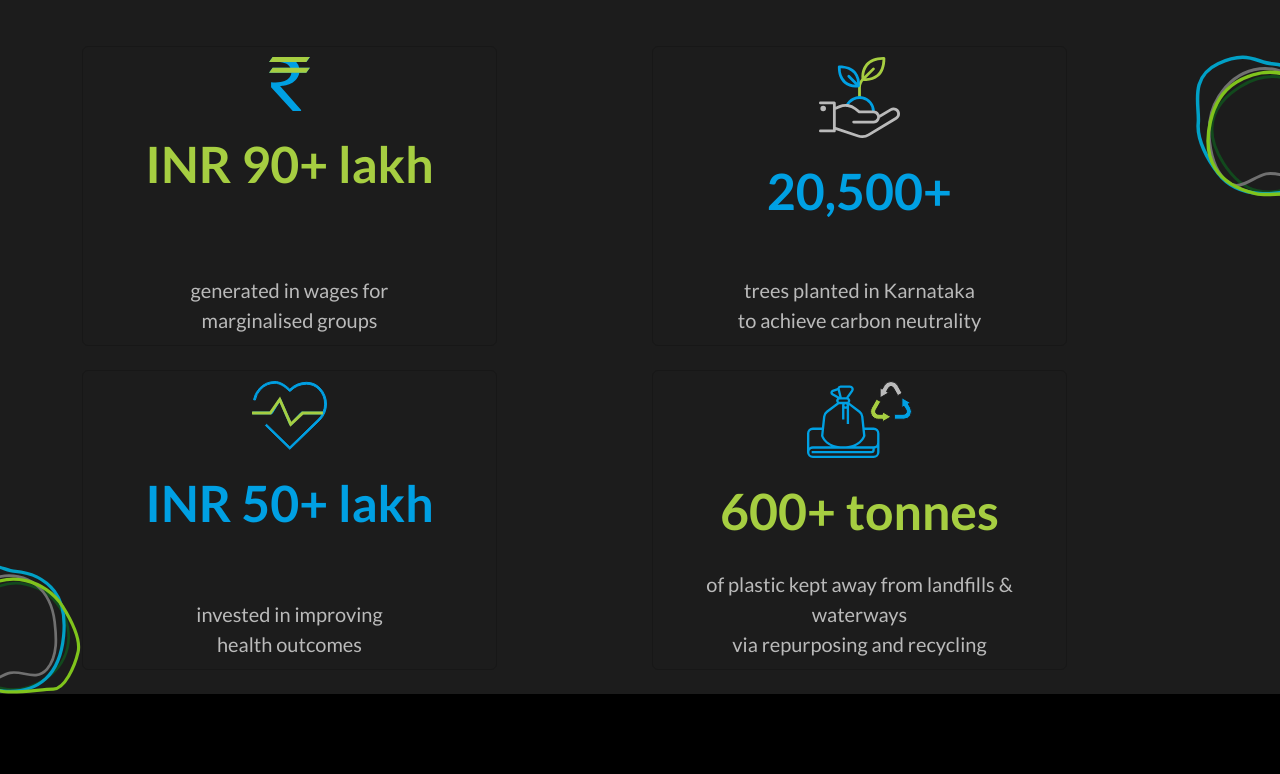
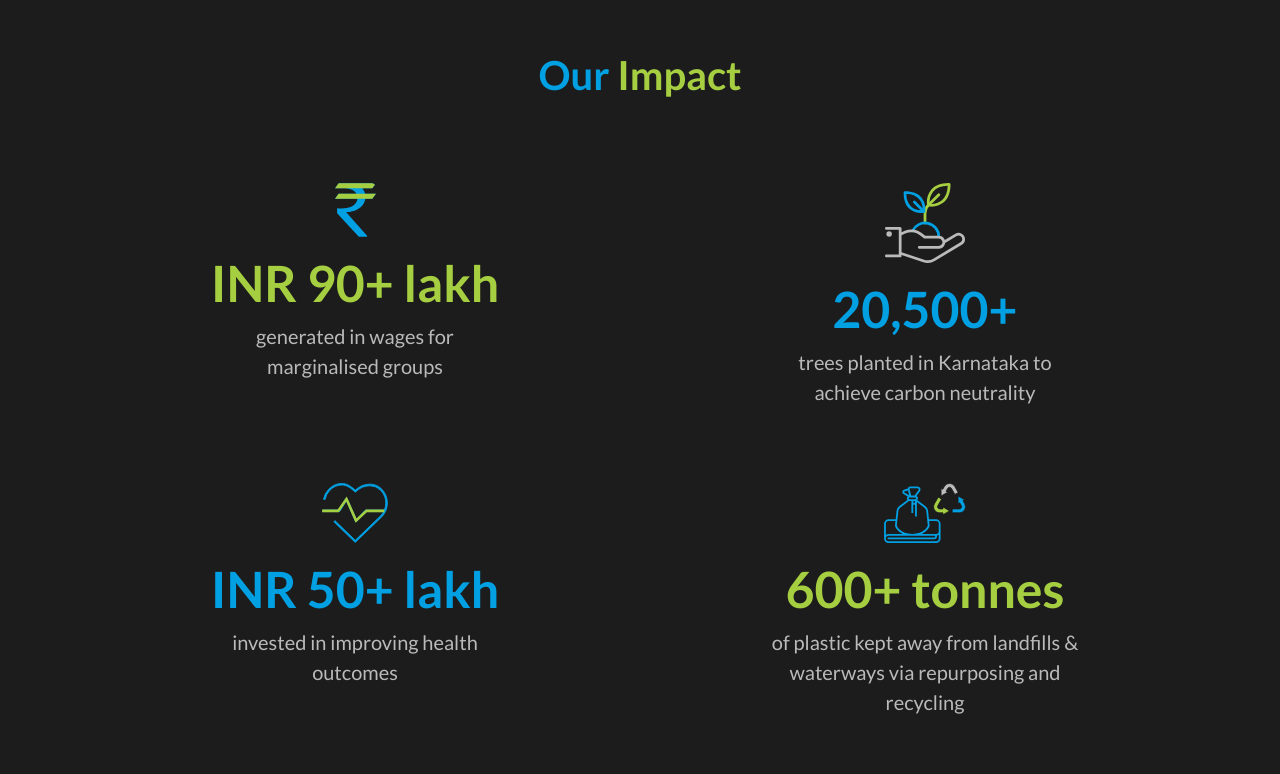
Before and after one commit to nitjsr12/nobleplastics, a Next.js app: page /impact in a window 1280 px wide. Shown: the part 802-1576 px from the top of the page. Built offline with nearby package versions, Linux system fonts and the light colour scheme.

Commit message:
css changes

```diff
--- a/components/Header.js
+++ b/components/Header.js
@@ -14,7 +14,7 @@ function Header() {
     className="img-fluid logo-img"/>
     </Link>
 
-        <div className="d-none d-lg-block ">)
+        <div className="d-none d-lg-block ">
             <ul className="nav navbar-nav ms-auto w-100 justify-content-end">
                 <li className="nav-item">
                     <Link className="nav-link" href="/about-us">About</Link>
--- a/components/HomeBanner.js
+++ b/components/HomeBanner.js
@@ -33,10 +33,12 @@ function UncontrolledExample() {
         />
       </Carousel.Item>
     </Carousel>
-    <div className='banner-text-mob d-sm-block d-lg-none'>
+    <Row>
+      <Col>
+     <div className='banner-text-mob d-sm-block d-lg-none'>
         <h3 className='t-banner'>noble plastics</h3>
         <p className='p-banner'>An eco-social initiative by the Catalyst Group that champions the effective use of plastic waste, while promoting the well-being of people and the planet.</p>
-      </div>
+      </div> </Col></Row>
     </>
   );
 };
--- a/components/Impact/Communities.js
+++ b/components/Impact/Communities.js
@@ -24,14 +24,10 @@ function Communities() {
         <Col lg={4}>
         <Image
               src="./images/Mask-Group.webp"
-              class="card-img-top "
+              class="card-img-top img-fluid "
               alt="..."
             />
-        <Image
-              src="./images/cricles.svg"
-              className="card-img-top cricle-2 d-md-block d-none"
-              alt="..."
-            />
+
         </Col>
         <hr className='hr-1'/>
         </Row>
@@ -56,12 +52,7 @@ Having never believed in a stable job, Sanjay has changed over half a dozen jobs
         <Col lg={4}>
         <Image
               src="./images/Mask-Group-1.webp"
-              class="card-img-top"
-              alt="..."
-            />
-        <Image
-              src="./images/cricles.svg"
-              className="card-img-top cricle-3 d-md-block d-none"
+              className="card-img-top img-fluid"
               alt="..."
             />
         </Col>
@@ -86,12 +77,7 @@ A 24-year-old resident of Gulbarga colony, G. Satyavani, counts herself to be a
         <Col lg={4}>
         <Image
               src="./images/Mask-Group-2.webp"
-              class="card-img-top"
-              alt="..."
-            />
-        <Image
-              src="./images/cricles.svg"
-              className="card-img-top cricle-2 d-md-block d-none"
+              className="card-img-top img-fluid"
               alt="..."
             />
         </Col>
@@ -110,14 +96,10 @@ A 24-year-old resident of Gulbarga colony, G. Satyavani, counts herself to be a
 
         <Image
               src="./images/mask-group-3.webp"
-              class="card-img-top"
+              className="card-img-top img-fluid"
               alt="..."
             />
-             <Image
-              src="./images/cricles.svg"
-              className="card-img-top cricle-3 d-md-block d-none"
-              alt="..."
-            />
+
         </Col>
         <hr className='hr-1'/>
         </Row>
@@ -131,15 +113,10 @@ A 24-year-old resident of Gulbarga colony, G. Satyavani, counts herself to be a
             <p className='mb-4'>Meher is all of 19 years old and with a spark in her eyes and smile on her face, she has been working everyday for the past two and a half years at the hanger sorting unit. “My day starts early in the morning and I report here everyday by 9 AM.”, says Meher. Meher along with 7 other women sit on the sorting tables to thoroughly check each hanger and segregate it based on the different sizes and the condition of the hangers. The broken ones go for recycling whereas the good ones go back to stores for reuse.” says Meher. “We know exactly what goes where. We also now train and help any new joinees. I really like the work environment, people here and look forward to coming to work everyday.”, Meher adds..</p>
             <p className='mb-4'>It has been three years since Noble Plastics started its operations in the form of the hanger sorting unit in Bengaluru and Delhi in collaboration with Marks and Spencers (M&S) and everyday since then, it has been contributing not only in making the planet a better place for people but has also been giving purpose and meaning to the lives of many like Meher and Srinivas</p>
         </Col>
-        <Col lg={4}>
+        <Col lg={4} sm={12}>
         <Image
               src="./images/1.png.webp"
-              class="card-img-top"
-              alt="..."
-            />
-        <Image
-              src="./images/cricles.svg"
-              className="card-img-top cricle-2 d-md-block d-none"
+              class="card-img-top img-fluid"
               alt="..."
             />
         </Col>
--- a/components/Impact/CounterImpact.js
+++ b/components/Impact/CounterImpact.js
@@ -1,48 +1,46 @@
-import React from 'react'
 import CountUp from "react-countup";
-import { Carousel, Image, Row, Col, Container } from "react-bootstrap";
+import { Image, Container, Col, Row,Card } from "react-bootstrap";
+import React from "react";
+import Link from "next/link";
 
 function CounterImpact() {
   return (
     <>
-    <Container className='pt-5'>
-    <Image
-              src="./images/cricles.svg"
-              className="card-img-top cricle d-md-block d-none"
-              alt="..."
-            />
-       <Row className=" text-center">
-          <Col lg={6} className="d-flex justify-content-start mb-4">
-            <div className="card text-center impact ">
-              <Image
-                src="./images/rupee.svg"
+    <Container className=" pb-4">
+    <div className="unique_text text-center">
+          <h2>
+            Our <span style={{ color: "#A6CE41" }}>Impact</span>
+          </h2>
+        </div>
+    <Row xs={1} md={2} className="g-4 ">
+    <Col lg={6} xs={12}  className="impact-c ">
+          <Card className="c-impact mx-4">
+            <Card.Img variant="top" src="./images/rupee.svg"
                 class="card-img-top rupee"
-                alt="..."
-              />
-              <div className="card-body">
-                <CountUp
+                alt="..." width={60} height={60}/>
+            <Card.Body>
+              <Card.Title><CountUp
                   start={0}
                   end={90}
                   separator=" "
                   prefix="INR  "
                   suffix="+ lakh"
                   className="increment"
-                ></CountUp>
-              </div>
-              <p className="card-text impact-text">
+                ></CountUp></Card.Title>
+              <Card.Text className="impact-text">
               generated in wages for
-                <br /> marginalised groups
-              </p>
-            </div>
+              marginalised groups
+              </Card.Text>
+            </Card.Body>
+          </Card>
           </Col>
-          <Col lg={6} className="justify-content-end">
-            <div className="card text-center impact ">
-              <Image
-                src="./images/plants.svg"
+          <Col lg={6} xs={12}  className="impact-c ">
+          <Card className="c-impact mx-4">
+            <Card.Img variant="top" src="./images/plants.svg"
                 class="card-img-top plants"
-                alt="..."
-              />
-              <div className="card-body">
+                alt="..." width={60} height={60}/>
+            <Card.Body>
+              <Card.Title>
               <CountUp
                   start={0}
                   end={20500}
@@ -51,50 +49,44 @@ function CounterImpact() {
                   suffix="+"
                   className="increment-1"
                 ></CountUp>
-              </div>
-              <p className="card-text impact-text">
+              </Card.Title>
+              <Card.Text className=" impact-text">
               trees planted in Karnataka
-                <br /> to achieve carbon neutrality
-              </p>
-            </div>
+               to achieve carbon neutrality
+              </Card.Text>
+            </Card.Body>
+          </Card>
         </Col>
     </Row>
-      </Container>
-
-      <Container className="text-center  justify-content-center mb-4">
-        <Row className=" text-center justify-content-center">
-          <Col lg={6} className="justify-content-end">
-            <div className="card text-center impact ">
-              <Image
-                src="./images/heart.svg"
-                class="card-img-top heart"
-                alt="..."
-              />
-              <div className="card-body">
-                <CountUp
+    <Row xs={1} md={2} className="g-4">
+        <Col lg={6} xs={12}  className="impact-c ">
+          <Card  xs={1} className="c-impact mx-4">
+            <Card.Img variant="top" src="./images/heart.svg"
+                class="card-img-top"
+                alt="..." width={60} height={60}/>
+            <Card.Body>
+              <Card.Title><CountUp
                   start={0}
                   end={50}
                   separator=""
                   prefix="INR  "
                   suffix="+ lakh"
                   className="increment-1"
-                ></CountUp>
-              </div>
-              <p className="card-text impact-text">
+                ></CountUp></Card.Title>
+              <Card.Text className=" impact-text">
               invested in improving
-                <br />
                 health outcomes
-              </p>
-            </div>
+              </Card.Text>
+            </Card.Body>
+          </Card>
           </Col>
-          <Col lg={6} className="justify-content-end align-items-end">
-            <div className="card text-center impact ">
-              <Image
-                src="./images/garbage.svg"
-                class="card-img-top garbage"
-                alt="..."
-              />
-              <div className="card-body">
+          <Col lg={6} xs={12} className="impact-c ">
+          <Card  className="c-impact mx-4">
+            <Card.Img variant="top" src="./images/garbage.svg"
+                class="card-img-top"
+                alt="..." width={60} height={60}/>
+            <Card.Body>
+              <Card.Title>
               <CountUp
                   start={0}
                   end={600}
@@ -103,22 +95,19 @@ function CounterImpact() {
                   suffix="+ tonnes"
                   className="increment"
                 ></CountUp>
-              </div>
-              <p className="card-text impact-text">
+              </Card.Title>
+              <Card.Text className="impact-text">
               of plastic kept away from landfills & waterways
-                <br /> via repurposing and recycling
-              </p>
-            </div>
+                 via repurposing and recycling
+              </Card.Text>
+            </Card.Body>
+          </Card>
         </Col>
     </Row>
-      <Image
-              src="./images/cricles.svg"
-              className="card-img-top cricle-1 d-md-block d-none"
-              alt="..."
-            />
     </Container>
+
     </>
-  )
+  );
 }
 
-export default CounterImpact
+export default CounterImpact;
--- a/styles/globals.css
+++ b/styles/globals.css
@@ -593,6 +593,12 @@ hr.new-1 {
   line-height: 26px;
 }
 
+.thanu-msg{
+  color: #fff;;
+}
+.error{
+  color:#A6CE41!important
+}
 .cricle-2 {
   width: 160px!important;
   position: absolute!important;
--- a/utils/ContactForm.js
+++ b/utils/ContactForm.js
@@ -150,7 +150,7 @@ SUBMIT
 {error && <p className="error">{error}</p>}
 </form>
             ) : (
-                    <Container>
+                    <Container className='thanu-msg'>
                         <h2>Thank you for you interest</h2>
                         <p>We will get back to you soon.</p>
                 </Container>
```
Lines whose indentation alone changed are shown as unchanged.
